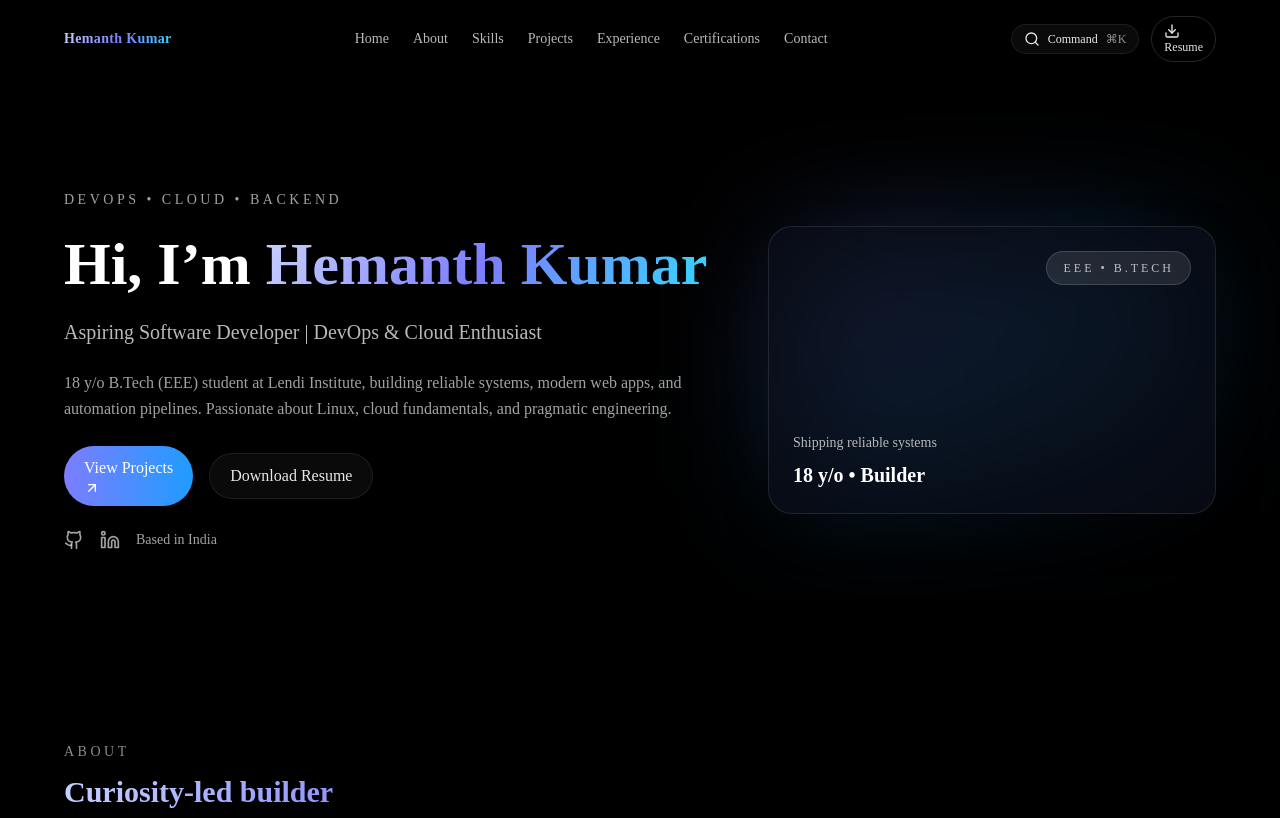
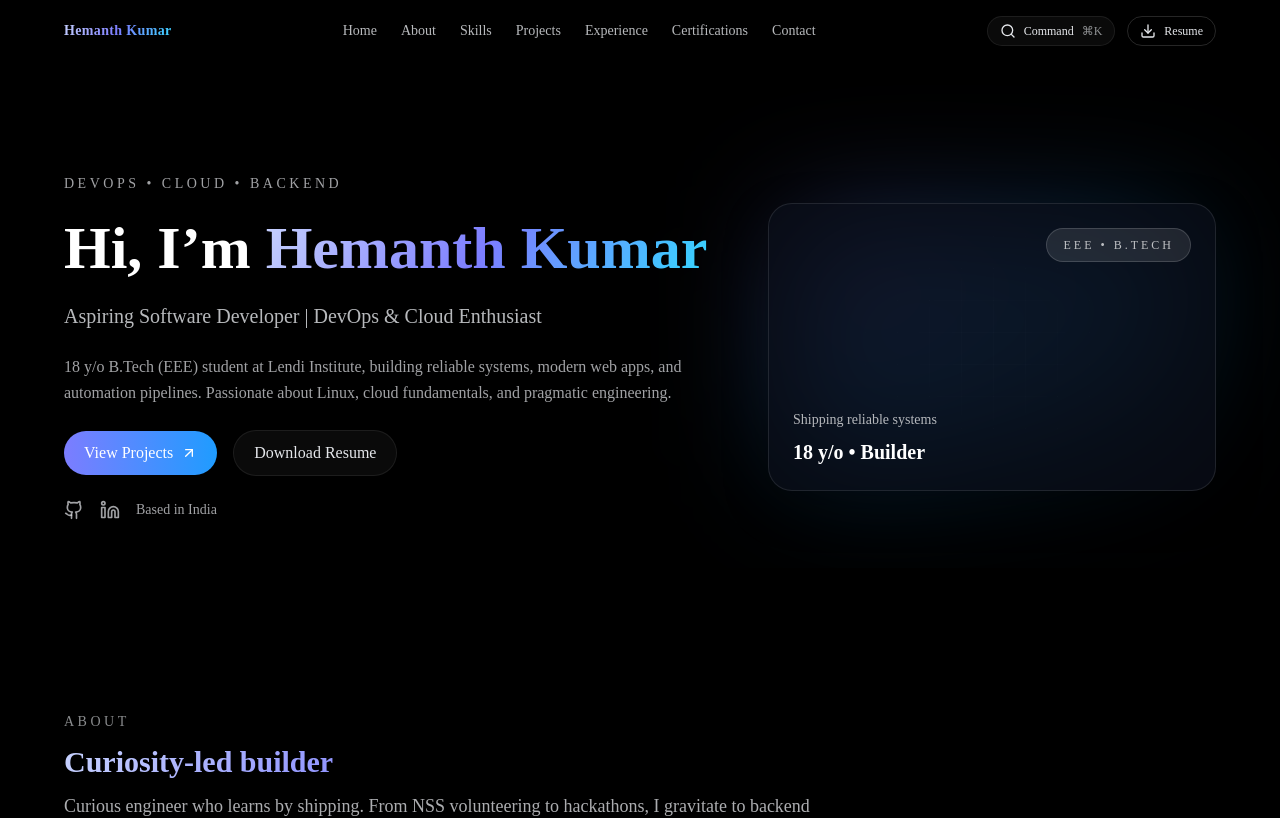
Before and after one commit to hemanthkumar29/hemanth-portfolio, a Next.js app: page / in a window 1280 px wide. Shown: the top 818 px of the page. Built offline with nearby package versions, Linux system fonts and the light colour scheme.

Commit message:
Another commit

```diff
--- a/components/ui/button.tsx
+++ b/components/ui/button.tsx
@@ -1,4 +1,5 @@
 import * as React from "react";
+import { Slot } from "@radix-ui/react-slot";
 import { cva, type VariantProps } from "class-variance-authority";
 import { cn } from "@/lib/utils";
 
@@ -27,13 +28,16 @@
 
 export interface ButtonProps
   extends React.ButtonHTMLAttributes<HTMLButtonElement>,
-    VariantProps<typeof buttonVariants> {}
+    VariantProps<typeof buttonVariants> {
+  asChild?: boolean;
+}
 
 export const Button = React.forwardRef<HTMLButtonElement, ButtonProps>(
-  ({ className, variant, size, ...props }, ref) => {
+  ({ className, variant, size, asChild = false, ...props }, ref) => {
+    const Comp = asChild ? Slot : "button";
     return (
-      <button
-        ref={ref}
+      <Comp
+        ref={ref as React.Ref<HTMLButtonElement>}
         className={cn(buttonVariants({ variant, size }), className)}
         {...props}
       />
```
Also changed, not shown: 1 other file (tests, documents, lock files or other folders).
